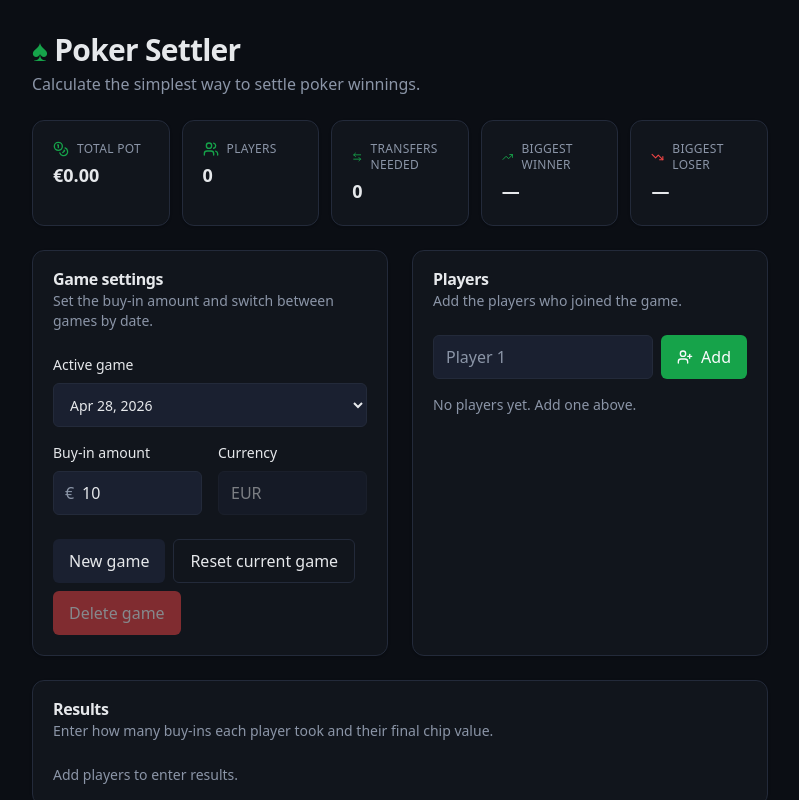
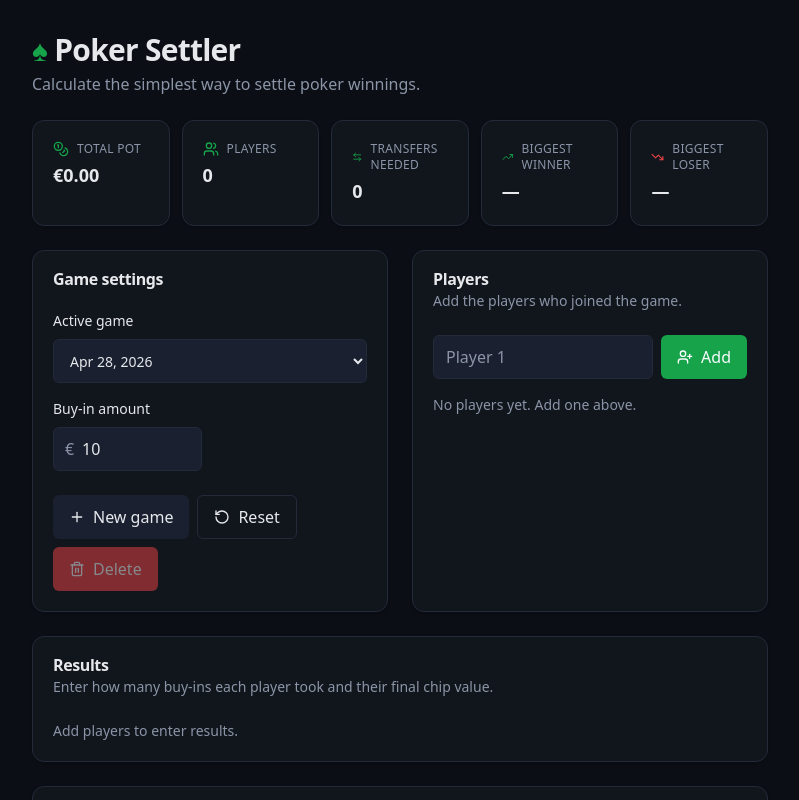
Before and after one commit to benjamindotdev/pokersettle, a React (Vite) app: page / in a window 1280 px wide. Shown: the top 800 px of the page, without its empty margins (240-1039 px from the left). Built offline with nearby package versions, Linux system fonts and the light colour scheme.

Commit message:
Use lucide icons for game action buttons

```diff
--- a/src/components/GameSettings.tsx
+++ b/src/components/GameSettings.tsx
@@ -1,7 +1,8 @@
-import { Card, CardContent, CardHeader, CardTitle, CardDescription } from "@/components/ui/card";
+import { Card, CardContent, CardHeader, CardTitle } from "@/components/ui/card";
 import { Input } from "@/components/ui/input";
 import { Button } from "@/components/ui/button";
 import { Label } from "@/components/ui/label";
+import { Plus, RotateCcw, Trash2 } from "lucide-react";
 import type { Game, GameSettings } from "@/types/poker";
 
 interface Props {
@@ -51,7 +52,6 @@ export function GameSettingsPanel({
     <Card>
       <CardHeader>
         <CardTitle>Game settings</CardTitle>
-        <CardDescription>Set the buy-in amount and switch between games by date.</CardDescription>
       </CardHeader>
       <CardContent className="grid gap-4 sm:grid-cols-2">
         <div className="grid gap-2 sm:col-span-2">
@@ -92,24 +92,29 @@ export function GameSettingsPanel({
             />
           </div>
         </div>
-        <div className="grid gap-2">
-          <Label>Currency</Label>
-          <Input value={settings.currency} disabled readOnly />
-        </div>
         <div className="sm:col-span-2 flex flex-wrap gap-2 pt-2">
-          <Button variant="secondary" onClick={onNewGame}>
-            New game
+          <Button variant="secondary" onClick={onNewGame} aria-label="New game" title="New game">
+            <Plus className="size-4" />
+            <span className="sr-only sm:not-sr-only">New game</span>
           </Button>
-          <Button variant="outline" onClick={onResetGame}>
-            Reset current game
+          <Button
+            variant="outline"
+            onClick={onResetGame}
+            aria-label="Reset current game"
+            title="Reset current game"
+          >
+            <RotateCcw className="size-4" />
+            <span className="sr-only sm:not-sr-only">Reset</span>
           </Button>
           <Button
             variant="destructive"
             onClick={onDeleteGame}
             disabled={games.length <= 1}
+            aria-label={games.length <= 1 ? "Can't delete the only game" : "Delete this game"}
             title={games.length <= 1 ? "Can't delete the only game" : "Delete this game"}
           >
-            Delete game
+            <Trash2 className="size-4" />
+            <span className="sr-only sm:not-sr-only">Delete</span>
           </Button>
         </div>
       </CardContent>
--- a/src/types/poker.ts
+++ b/src/types/poker.ts
@@ -11,7 +11,6 @@ export interface Player {
 export interface GameSettings {
   /** Buy-in amount in euros. */
   buyInAmount: number;
-  currency: "EUR";
 }
 
 export interface Game {
```
Also changed, not shown: 1 other file (tests, documents, lock files or other folders).
